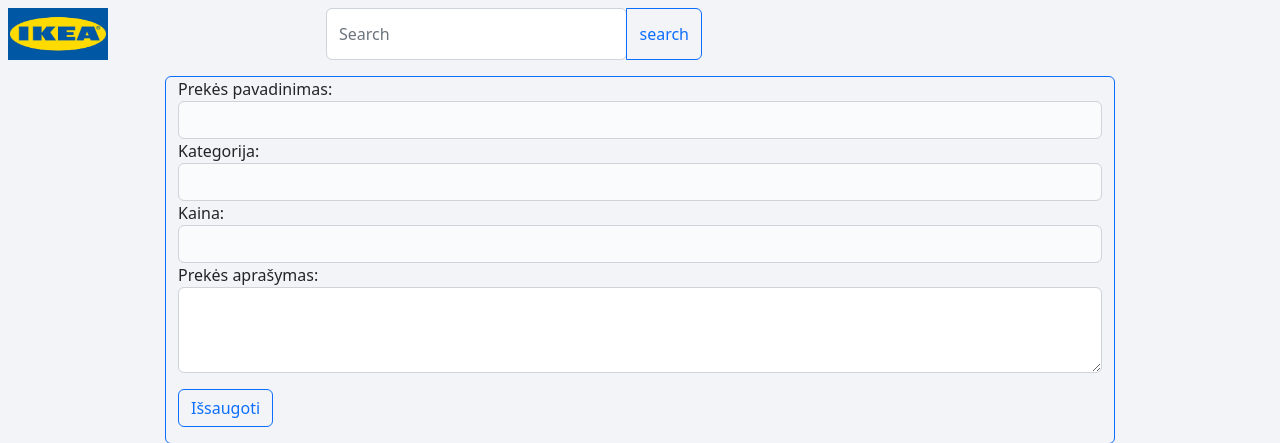
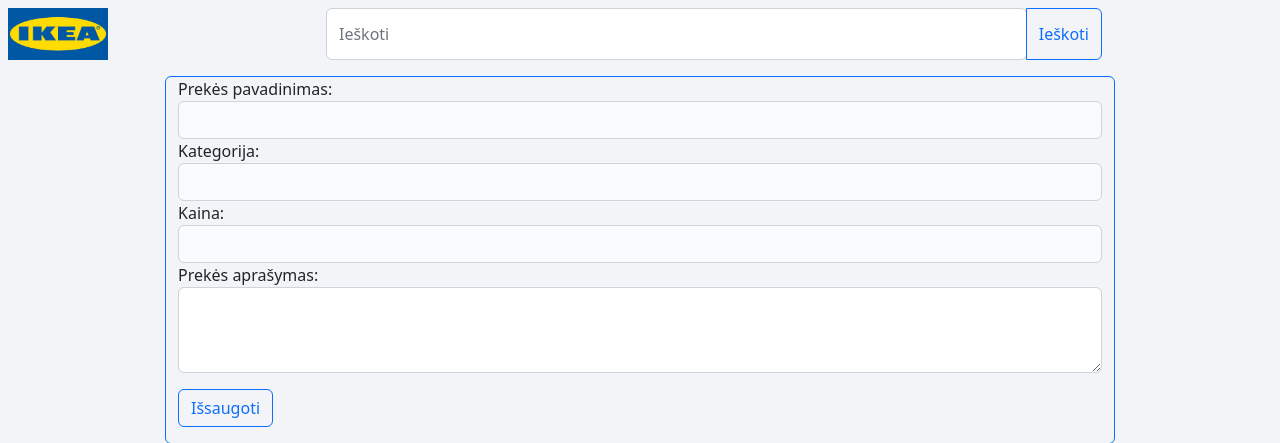
Before and after one commit to dianaostik/24CRUDIkea, a PHP site: page / in a window 1280 px wide. Shown: the top 443 px of the page. Run offline with PHP 8.4, Linux system fonts and the light colour scheme; data that the repository does not hold is empty.

Commit message:
perraukele

```diff
--- a/index.php
+++ b/index.php
@@ -29,8 +29,15 @@ if($_SERVER['REQUEST_METHOD'] == "POST"){
         header("Location: ./index.php");
         die;
     }
-}
 
+// }
+// if(isset($_GET['search'])){
+//    $items = ItemController::search();
+
+// }else{
+
+
+ }
 $items = ItemController::index();
 ?>
 
@@ -46,16 +53,22 @@ $items = ItemController::index();
     <title>Document</title>
 </head>
 <body style="background-color: #F2F4F7">
+
+<form action="" method="get">
 <div class="row mb-3" >
             <div class="col-3">
         <a href="./index.php">
             <img src="./images/ikea.jpg" alt="" width="100" height="60" class="row ms-2 pt-2" >
         </a></div>
-        <div class="input-group pt-2" style= "width:400px">
-            <input type="search" class="form-control rounded" placeholder="Search" aria-label="Search" aria-describedby="search-addon" />
-            <button type="button" class="btn btn-outline-primary">search</button>
+
+        <div class="input-group pt-2" style= "width:800px">
+            <input type="search" name="search" class="form-control rounded" placeholder="Ieškoti" aria-label="Search" aria-describedby="search-addon" />
+            <button type="submit" class="btn btn-outline-primary">Ieškoti</button>
+
         </div>
 </div>
+</form>
+
     <div class="container">
         <div class="row mb-3" >
             <div class="col-1"></div>
```
Also changed, not shown: controllers/ItemController.php (+9 -0 lines), models/Item.php (+13 -0 lines).
